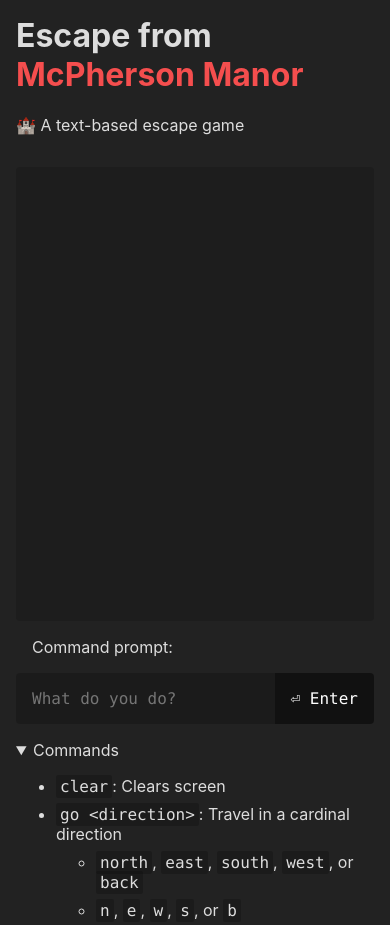
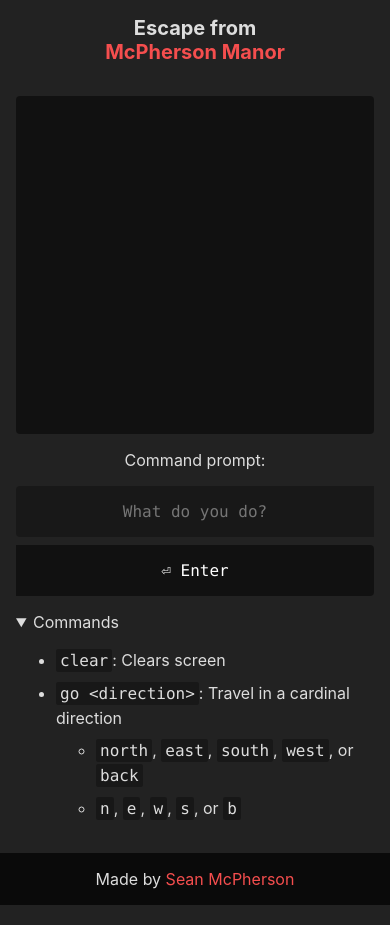
Before and after one commit to SeanMcP/escape-from-mcpherson-manor, a website built with Parcel: page index.html in a window 390 px wide. Shown: the top 925 px of the page. Built offline with nearby package versions, Linux system fonts and the light colour scheme.

Commit message:
Add mobile styles

```diff
--- a/css/index.css
+++ b/css/index.css
@@ -53,10 +53,10 @@ code {
 }
 
 #Screen {
-    background: #1d1d1d;
+    background: rgba(0, 0, 0, 0.5);
     border-radius: 0.25rem;
     font-family: var(--mono);
-    height: 50vh;
+    height: 40vh;
     overflow-y: auto;
     padding: 1rem 0;
     width: 100%;
@@ -96,7 +96,7 @@ code {
 }
 
 #Controls>input {
-    background: rgba(0, 0, 0, 0.2);
+    background: rgba(0, 0, 0, 0.3);
     border-bottom-left-radius: 0.25rem;
     border-top-left-radius: 0.25rem;
     color: white;
@@ -119,6 +119,10 @@ code {
     margin-top: 1rem;
 }
 
+#Help li {
+    line-height: 150%;
+}
+
 #Help li:not(:last-of-type) {
     margin-bottom: 0.5rem;
 }
@@ -128,13 +132,13 @@ code {
 }
 
 #Help code {
-    background: rgba(0, 0, 0, 0.2);
+    background: rgba(0, 0, 0, 0.3);
     border-radius: 2px;
     padding: 0.125rem 0.25rem;
 }
 
 #Footer {
-    background: rgba(0, 0, 0, 0.8);
+    background: rgba(0, 0, 0, 0.7);
     text-align: center;
 }
 
@@ -148,3 +152,45 @@ code {
 #Footer a:active {
     text-decoration: underline;
 }
+
+@media screen and (max-width: 800px) {
+    #Header {
+        text-align: center;
+    }
+
+    #Header h1 {
+        font-size: 1.25rem;
+        margin-bottom: 0;
+    }
+
+    #Header h1 span {
+        display: block;
+    }
+
+    #Header p {
+        display: none;
+    }
+
+    #Screen {
+        padding: 0;
+    }
+
+    #Screen>* {
+        margin-left: 1rem;
+        margin-right: 1rem;
+    }
+
+    #Controls {
+        grid-template-columns: 1fr;
+        grid-gap: 0.5rem;
+    }
+
+    #Controls>* {
+        grid-column: initial !important;
+        text-align: center;
+    }
+
+    #Controls>label {
+        padding-bottom: 0.5rem;
+    }
+}
```
